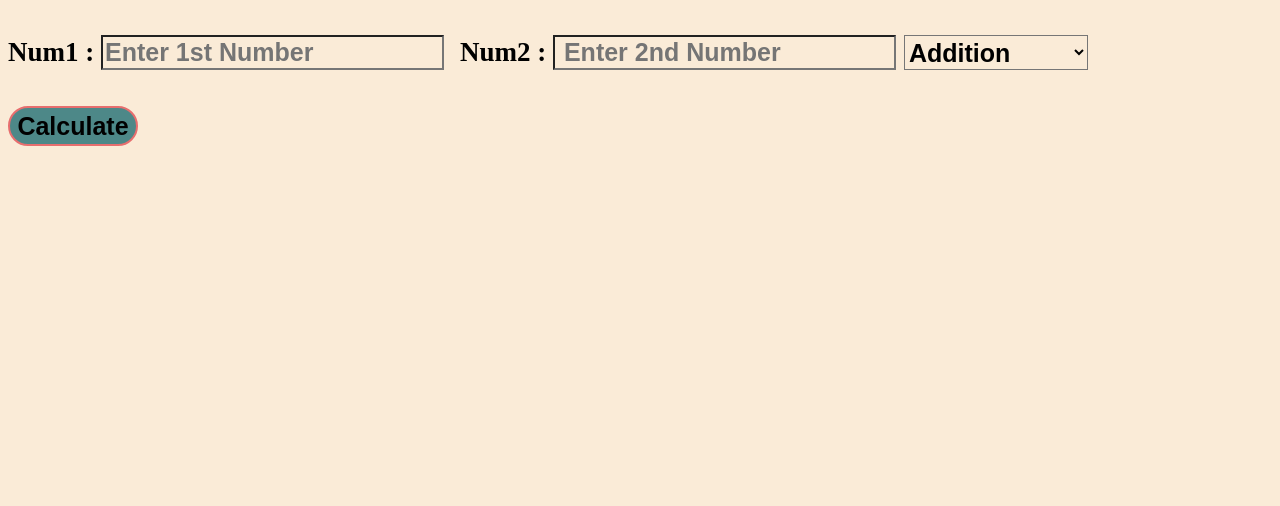
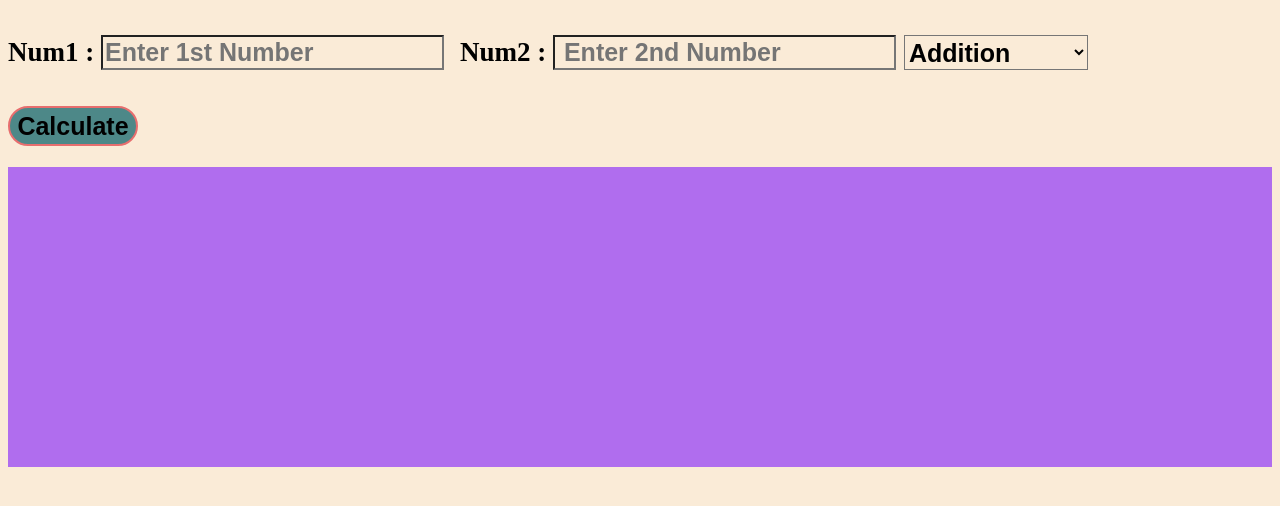
Before and after one commit to dubeyrajneesh/CALCULATOR-PROJECT, a plain HTML site: page index.html in a window 1280 px wide. Shown: the part 162-668 px from the top of the page. Drawn offline with Linux system fonts and the light colour scheme.

Commit message:
first commit

```diff
--- a/index.html
+++ b/index.html
@@ -1,5 +1,6 @@
 <!DOCTYPE html>
 <html lang="en">
+
 <head>
     <meta charset="UTF-8">
     <meta http-equiv="X-UA-Compatible" content="IE=edge">
@@ -9,6 +10,7 @@
 
 
 </head>
+
 <body>
     <h1> My First Project using HTML, CSS and Javascript</h1>
     <br>
@@ -18,8 +20,10 @@
 
     <div id="div1">
         <div id="div2">
-      <div id="div3"><span id="change1" >Num1 : </span><input type="text" id="num1" placeholder="Enter 1st Number"> &nbsp &nbsp </div> <br>
-      <div id="div4"> <span id="change2"> Num2 : </span><input type="text" id="num2" placeholder=" Enter 2nd Number"> &nbsp  </div><br>
+            <div id="div3"><span id="change1">Num1 : </span><input type="text" id="num1" placeholder="Enter 1st Number">
+                &nbsp &nbsp </div> <br>
+            <div id="div4"> <span id="change2"> Num2 : </span><input type="text" id="num2"
+                    placeholder=" Enter 2nd Number"> &nbsp </div><br>
 
             <select id="myselection">
 
@@ -35,7 +39,10 @@
         <br><br>
         <button id="calculate" onclick="calculate()"> Calculate</button>
         <br>
+
+        <div id="div5">
             <h2 id="ans"></h2>
+        </div>
 
     </div>
 
@@ -43,4 +50,5 @@
 
 
 </body>
+
 </html>
--- a/project.js
+++ b/project.js
@@ -35,6 +35,6 @@ const calculate= () =>{
         ans= num1/num2 ;
     }
 
-    document.querySelector("#ans").innerHTML= ` Result is : ${ans}` ;
+    document.querySelector("#ans").innerHTML= `The Result of the two number that you have entered is : ${ans}` ;
 
 }
--- a/style.css
+++ b/style.css
@@ -8,6 +8,7 @@
    font-size:25px ;
    border: 2px solid rgb(231, 110, 110) ;
    border-radius: 25px ;
+
 }
 
 button{
@@ -28,11 +29,21 @@ button:hover{
 
     font-size: 25px ;
     font-weight:bold;
+    width: 100%;
+    height:100%;
 
 }
 
+@keyframes crazy{
+    0%   {background-color:red; left:0px; top:0px;}
+    25%  {background-color:yellow; left:200px; top:0px;}
+    50%  {background-color:blue; left:200px; top:200px;}
+    75%  {background-color:green; left:0px; top:200px;}
+    100% {background-color:red; left:0px; top:0px;}
+}
+
 h2:visited{
-    width: 200px;
+    width: 300px;
     height: 60px;
 
 }
@@ -72,20 +83,19 @@ h3{
 h2{
     font-size: 45px;
     font-weight:800;
-    width: 14% ;
-    background-color: rgb(228, 100, 100);
-    position: relative;
-    animation-name: example;
-    animation-duration: 4s;
-    animation-direction: reverse;
+    background-color:rgb(176, 109, 238);
+
+    /* background-color: rgb(228, 100, 100); */
+
 }
-@keyframes example{
-    0%   {background-color:red; left:0px; top:0px;}
-    25%  {background-color:yellow; left:200px; top:0px;}
-    50%  {background-color:blue; left:200px; top:200px;}
-    75%  {background-color:green; left:0px; top:200px;}
-    100% {background-color:red; left:0px; top:0px;}
+#div5{
+   width: 100%;
+   height:300px;
+   background-color:rgb(176, 109, 238);
+
+
 }
+
 
 @media only screen and (max-width: 480px)
 {
```
Lines whose indentation alone changed are shown as unchanged.
